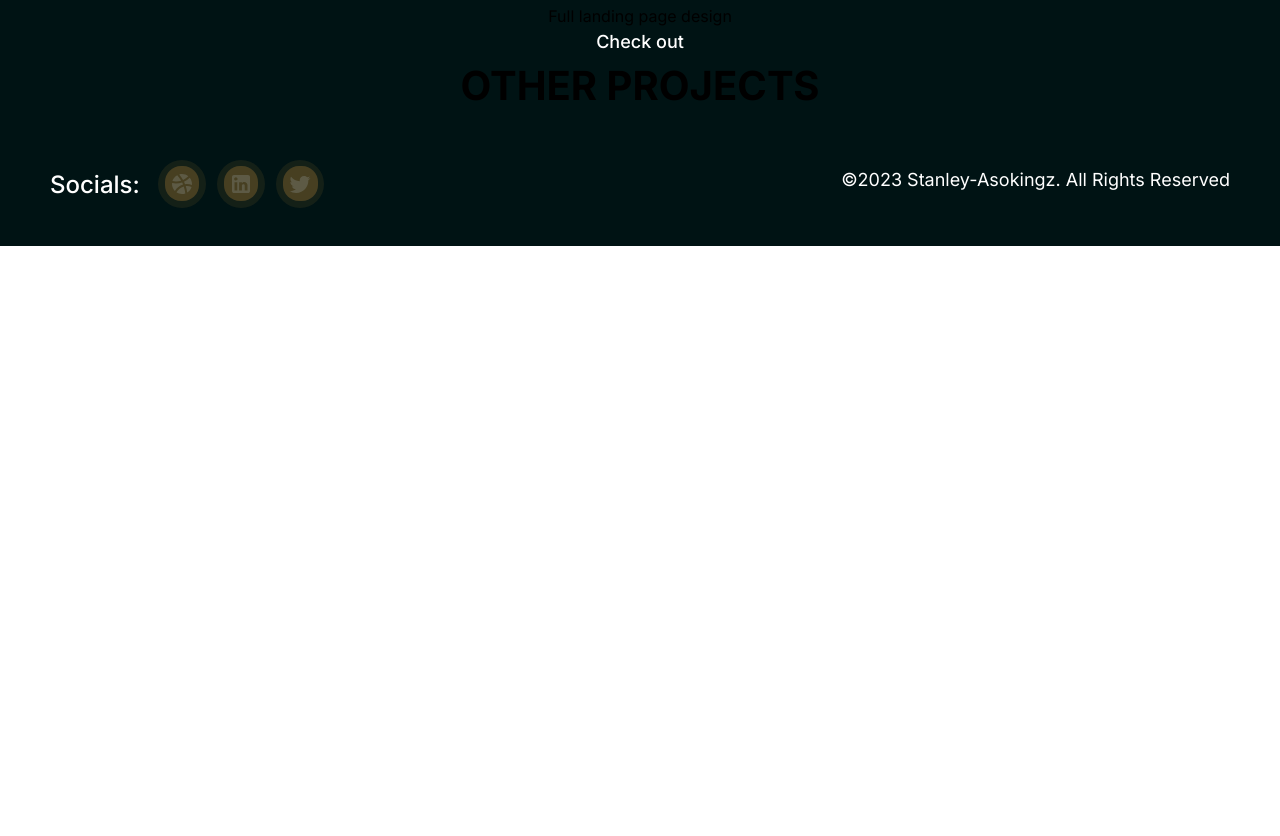
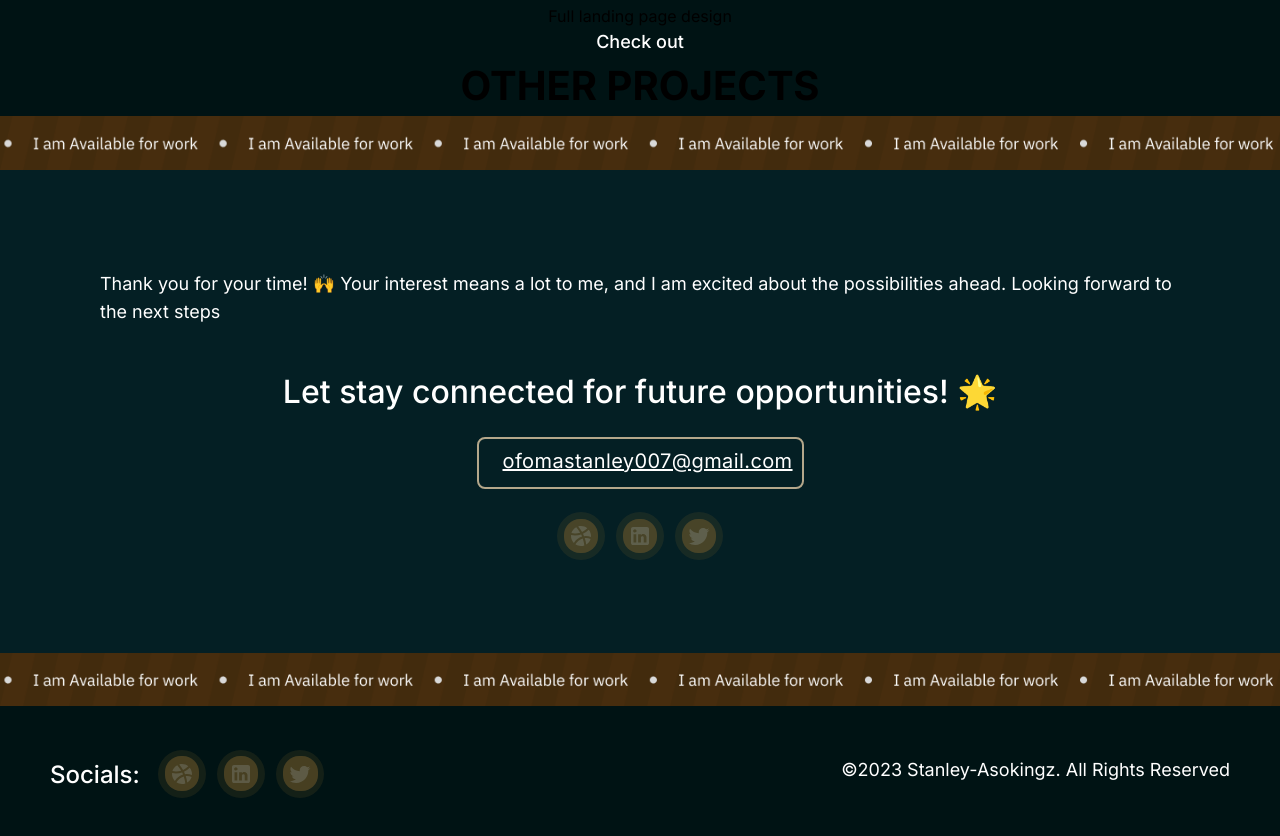
Before and after one commit to Maxwell011/portfolio-design, a Next.js app: page /Expert in a window 1280 px wide. Shown: the part 1665-2501 px from the top of the page. Before the commit the page ends 1911 px from the top, so only its background shows below. Built offline with nearby package versions, Linux system fonts and the light colour scheme.

Commit message:
Add Contact2 component to MeetExpert page

```diff
--- a/src/app/Expert/page.tsx
+++ b/src/app/Expert/page.tsx
@@ -1,5 +1,6 @@
 import Image from "next/image";
 import Chain from "../svg/chain";
+import Contact2 from "../components/contact2";
 
 export default function MeetExpert() {
   return (
@@ -88,6 +89,7 @@ export default function MeetExpert() {
         <h3 className="text-lg font-medium text-white">Check out</h3>
         <h3 className="text-[40px] font-bold uppercase">other projects</h3>{" "}
       </section>
+      <Contact2 />
     </section>
   );
 }
```
